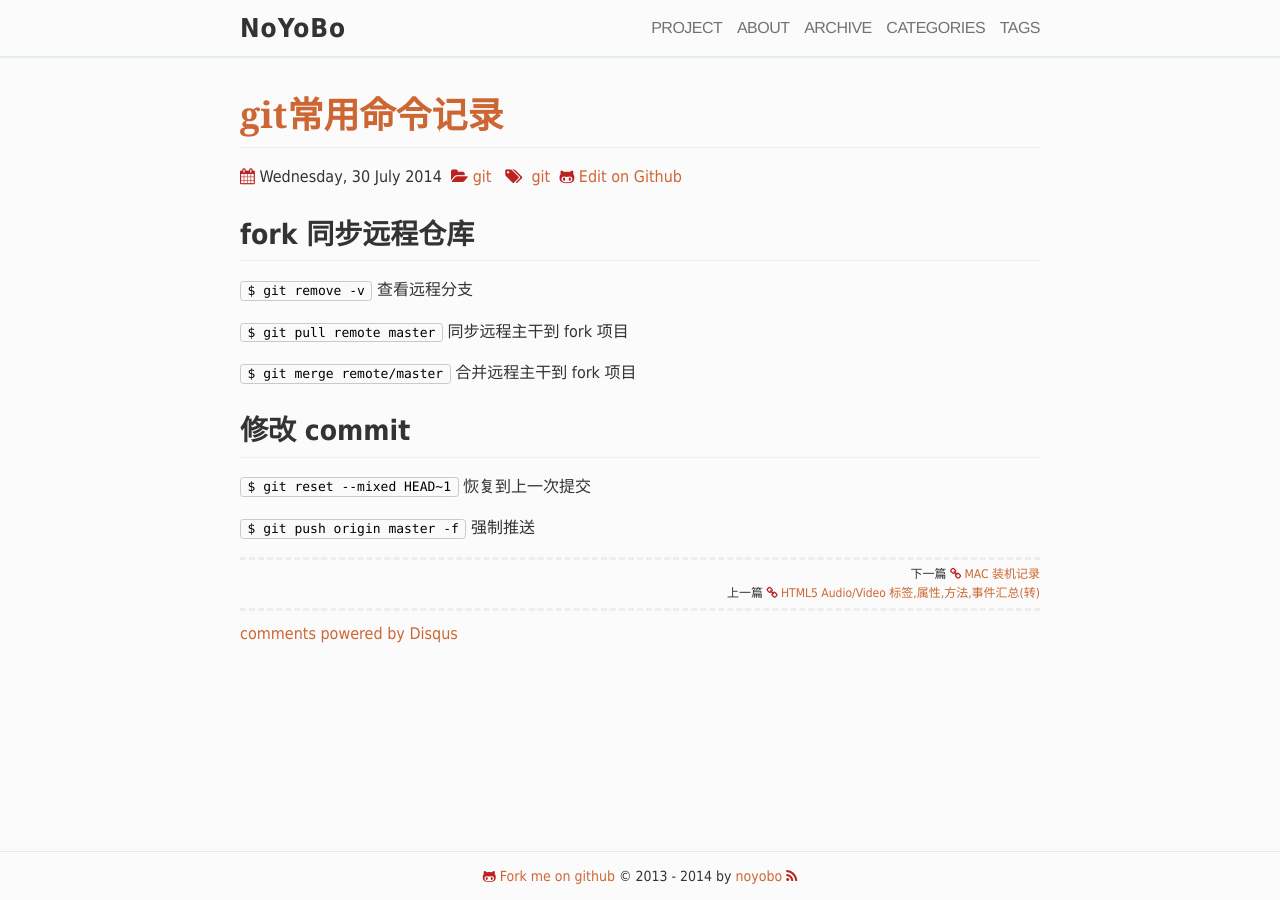
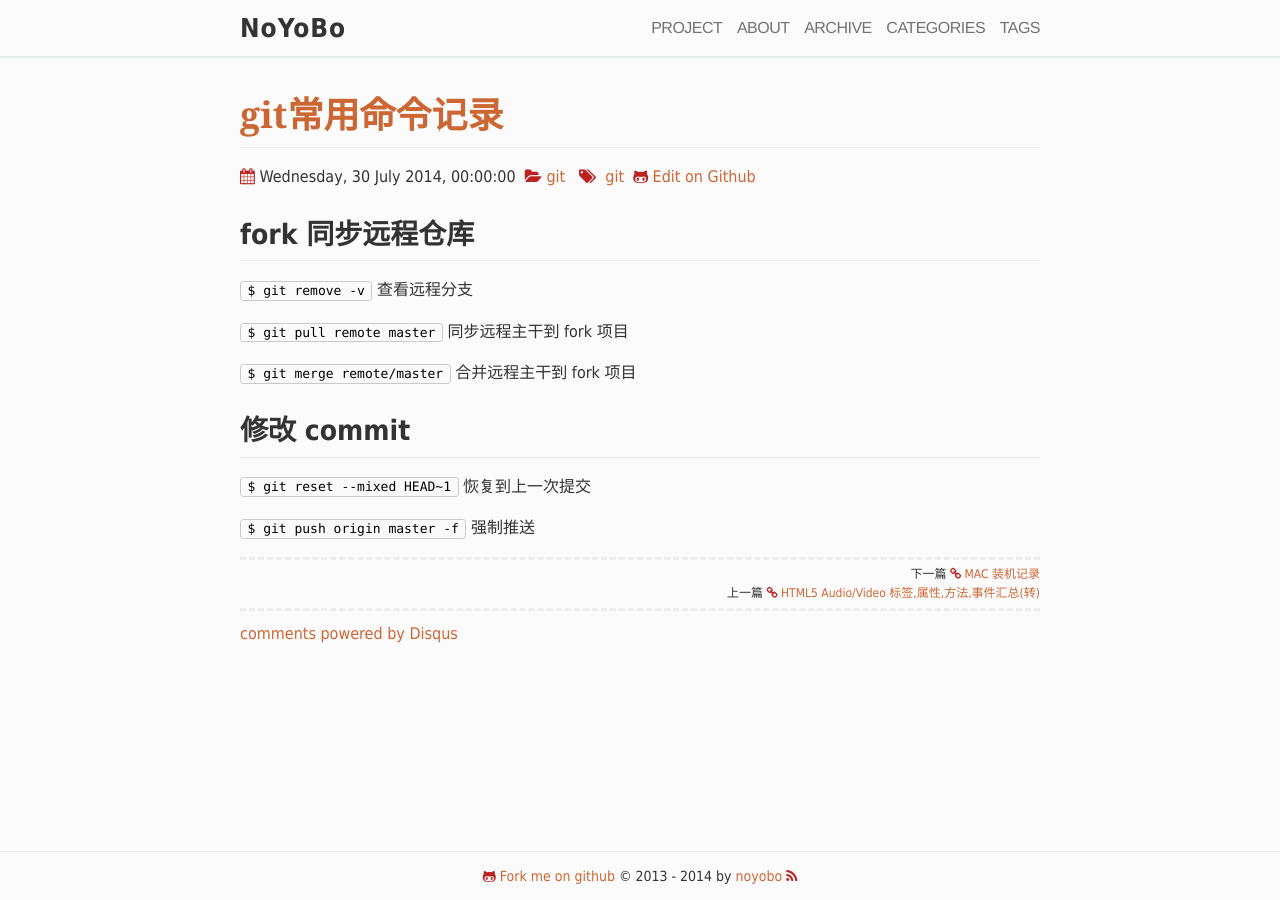
Before and after one commit to noyobo/noyobo.github.com, a Jekyll site: the page built from _posts/2014-07-30-git-command-note.md, in a window 1280 px wide. Built offline with Jekyll 4.4.1, drawn with Linux system fonts in a browser that asks for light colours; nearby versions of some CDN libraries; Markdown is read by kramdown in place of the engine named in the settings; comment, search, counter and statistics services are not loaded.

Commit message:
Update post.html

```diff
--- a/_layouts/post.html
+++ b/_layouts/post.html
@@ -4,7 +4,7 @@ layout: default
 <div class="post">
     <header class="post-header">
         <h1><a href="{{ page.url }}">{{ page.title }}</a></h1>
-        <dev class="meta"><i class="fa fa-calendar"></i> {{ page.date | date: "%A, %-d %B %Y" }}&nbsp;&nbsp;<i class="fa fa-folder-open"></i>{% if page.category %} <a href="/categories/#{{page.category}}">{{ page.category }}</a> {% endif %}&nbsp;&nbsp;<i class="fa fa-tags"></i>{% for tag in page.tags %}&nbsp;&nbsp;<a href="/tags/#{{ tag }}">{{ tag }}</a>{% endfor %}&nbsp;&nbsp;<i class="fa fa-github-alt"></i> <a href="{{ site.github }}{{  page.path }}">Edit on Github</a></div>
+        <dev class="meta"><i class="fa fa-calendar"></i> {{ page.date | date: "%A, %-d %B %Y, %H:%M:%S" }}&nbsp;&nbsp;<i class="fa fa-folder-open"></i>{% if page.category %} <a href="/categories/#{{page.category}}">{{ page.category }}</a> {% endif %}&nbsp;&nbsp;<i class="fa fa-tags"></i>{% for tag in page.tags %}&nbsp;&nbsp;<a href="/tags/#{{ tag }}">{{ tag }}</a>{% endfor %}&nbsp;&nbsp;<i class="fa fa-github-alt"></i> <a href="{{ site.github }}{{  page.path }}">Edit on Github</a></div>
     </header>
     <article class="post-content">
         {{ content }}
```
